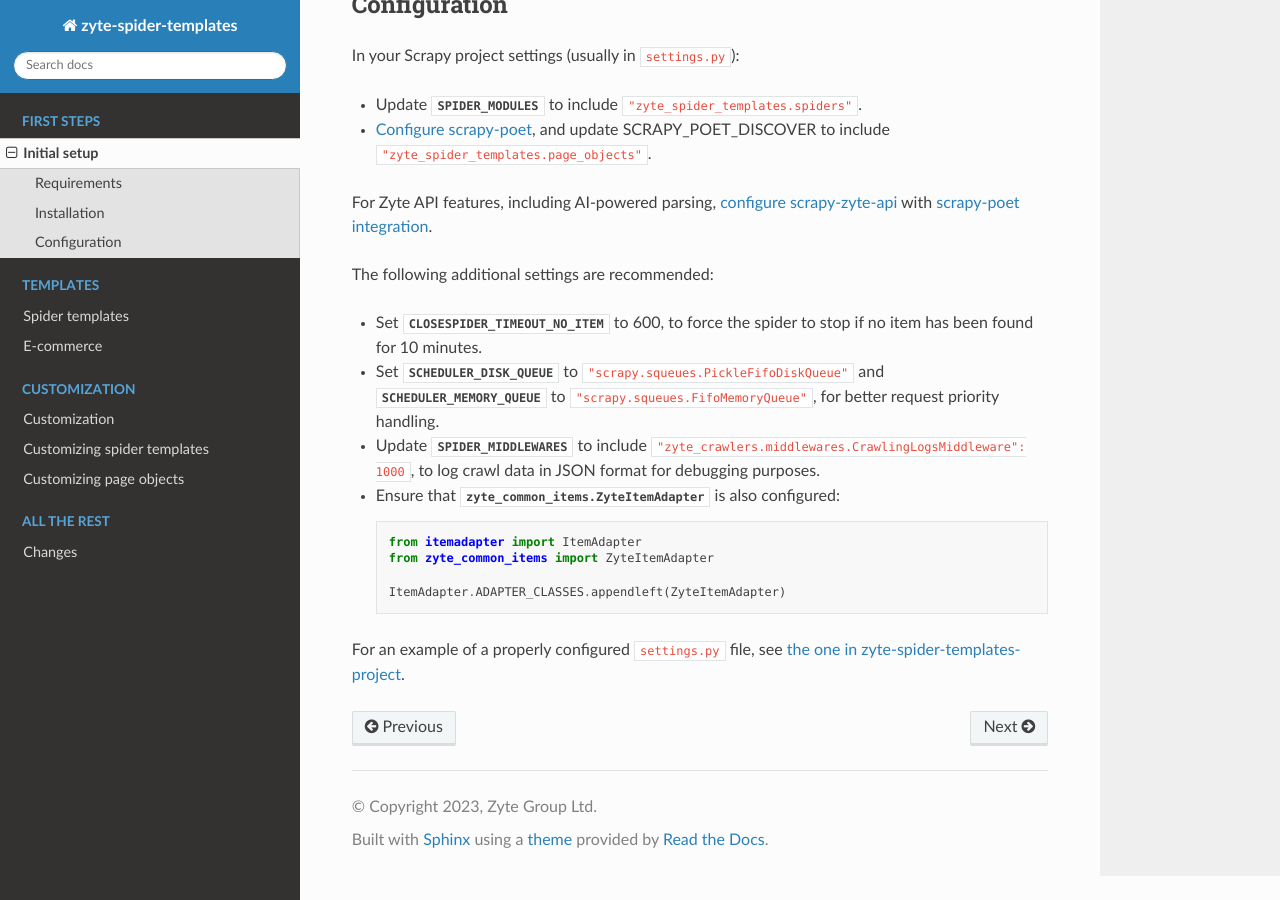
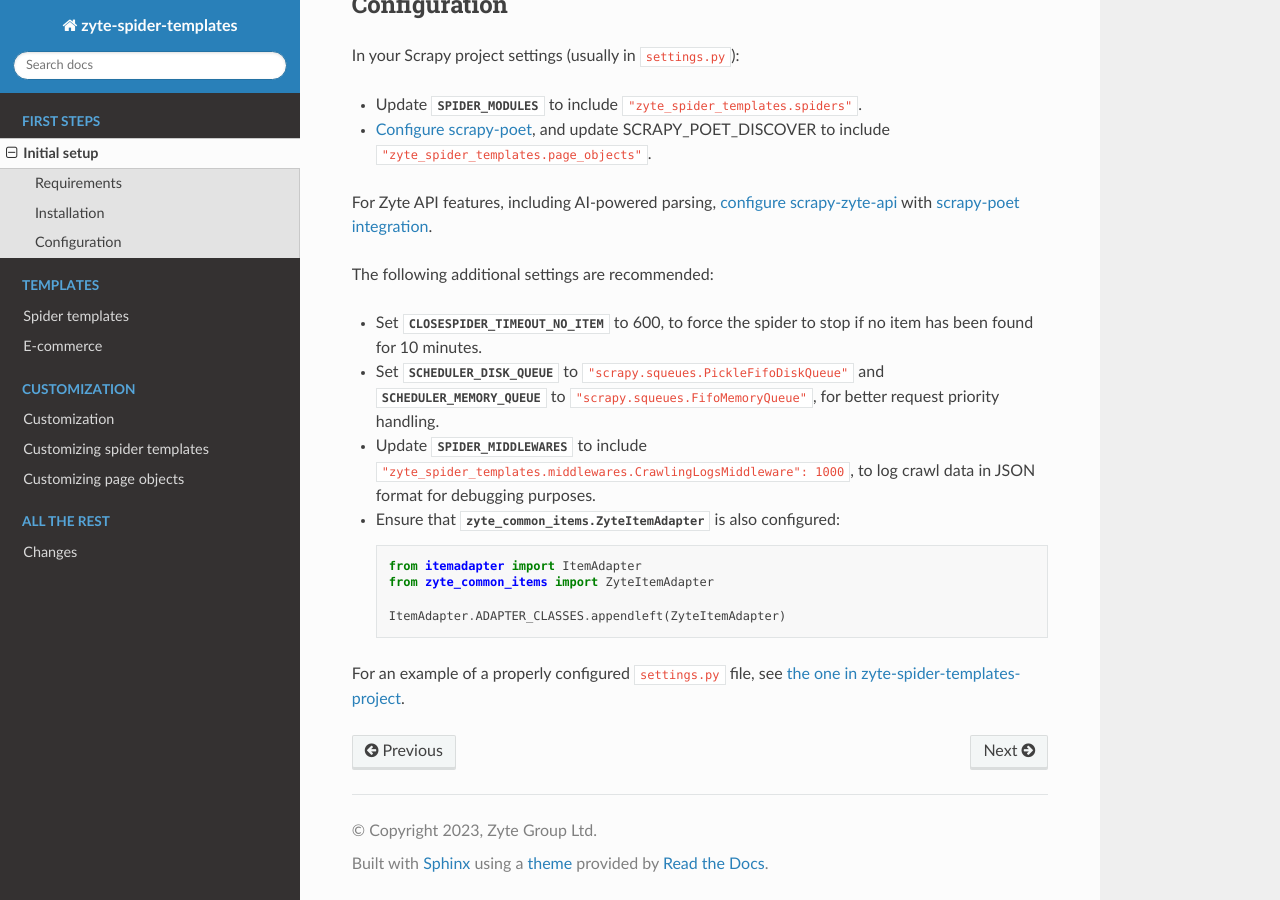
Before and after one commit to zytedata/zyte-spider-templates, a Sphinx documentation site: the page built from docs/setup.rst, in a window 1280 px wide and 900 px high, scrolled down 644 px. Built offline with Sphinx 7.4.7 and the Read the Docs theme 2.0.0, drawn with Linux system fonts in a browser that asks for light colours.

Commit message:
Fix zyte-crawlers references

```diff
--- a/docs/customization/page-objects.rst
+++ b/docs/customization/page-objects.rst
@@ -126,9 +126,9 @@
         :caption: spiders/books_toscrape_com.py
 
         from scrapy_poet import DummyResponse
+        from zyte_spider_templates import EcommerceSpider
 
         from ..items import CustomProduct
-        from ..zyte_crawlers.spiders.ecommerce import EcommerceSpider
 
 
         class BooksToScrapeComSpider(EcommerceSpider):
--- a/docs/setup.rst
+++ b/docs/setup.rst
@@ -67,8 +67,8 @@
     ``"scrapy.squeues.FifoMemoryQueue"``, for better request priority handling.
 
 -   Update :setting:`SPIDER_MIDDLEWARES <scrapy:SPIDER_MIDDLEWARES>` to include
-    ``"zyte_crawlers.middlewares.CrawlingLogsMiddleware": 1000``, to log crawl
-    data in JSON format for debugging purposes.
+    ``"zyte_spider_templates.middlewares.CrawlingLogsMiddleware": 1000``, to
+    log crawl data in JSON format for debugging purposes.
 
 -   Ensure that :class:`zyte_common_items.ZyteItemAdapter` is also configured::
 
```
